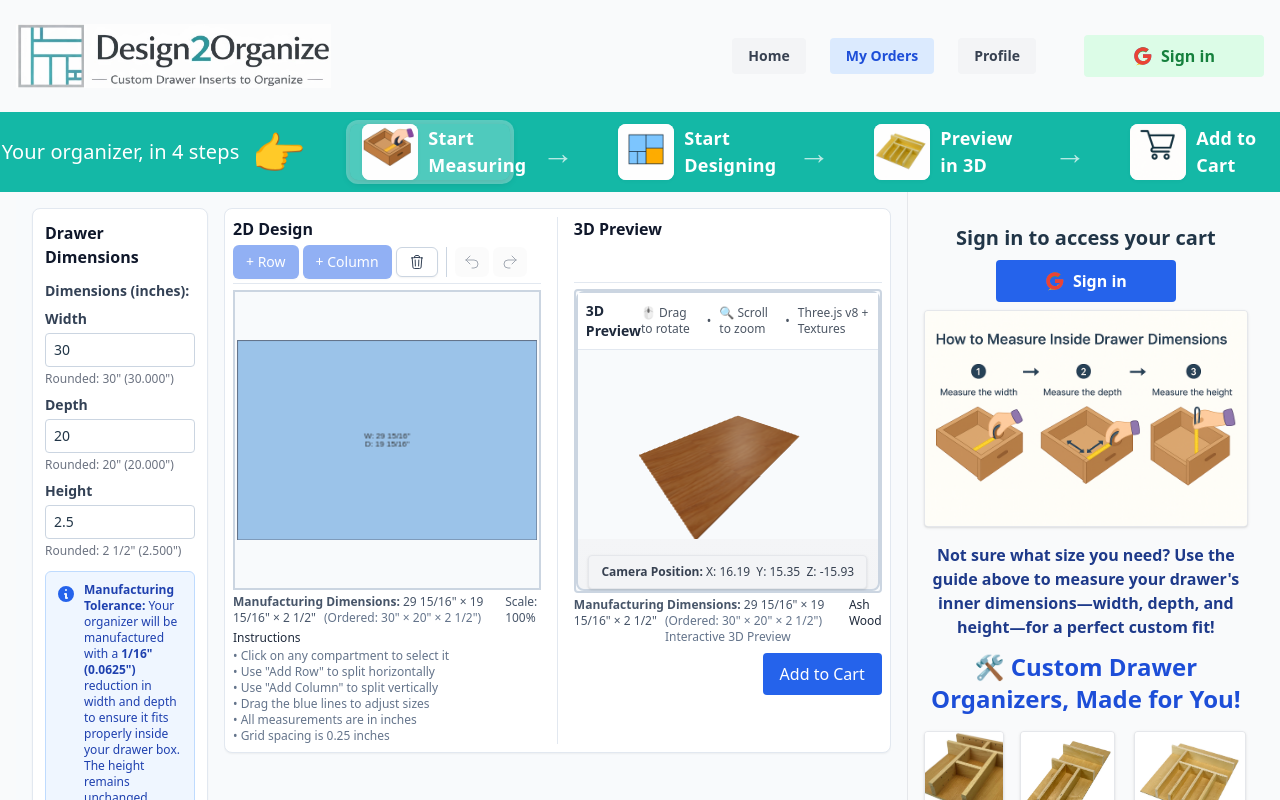
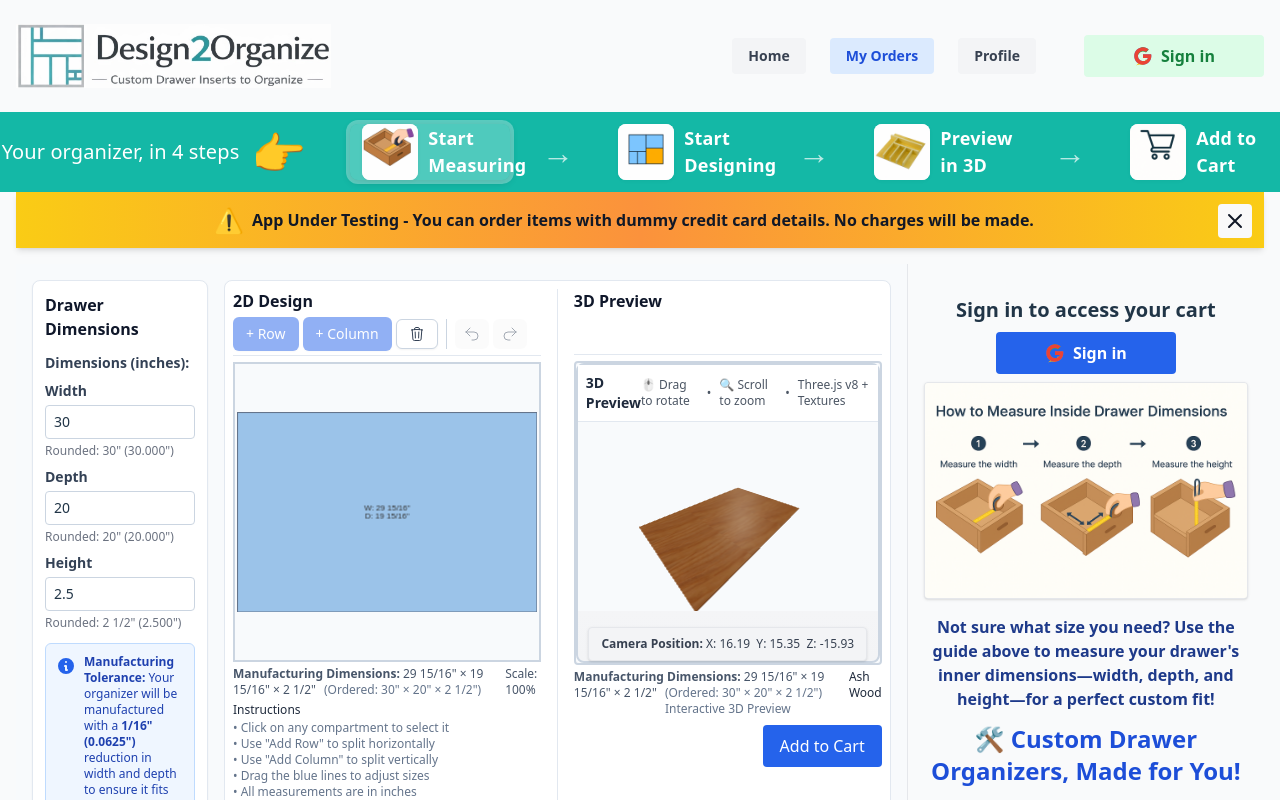
Before and after one commit to rammaradolla/drawer-organizer, a React (Vite) app in the folder client/: page / in a window 1280 px wide. Shown: the top 800 px of the page. Built offline with nearby package versions, Linux system fonts and the light colour scheme.

Commit message:
Added env configuration files and added branches

```diff
--- a/client/src/App.jsx
+++ b/client/src/App.jsx
@@ -47,6 +47,7 @@ function App() {
   const [allUsers, setAllUsers] = useState([]);
   const [toast, setToast] = useState({ message: '', type: '' });
   const [mobileView, setMobileView] = useState('design');
+  const [showUnderConstructionBanner, setShowUnderConstructionBanner] = useState(true);
 
   // Helper to show toast
   const showToast = (message, type = 'info') => {
@@ -517,6 +518,28 @@ function App() {
         )}
         {/* Hide InfoBanner for operations and admin users */}
         {(!user || user.role === 'customer') && <InfoBanner />}
+        {/* Under Construction Banner - Only show for customers */}
+        {(!user || user.role === 'customer') && showUnderConstructionBanner && (
+          <div className="w-full bg-gradient-to-r from-yellow-400 via-orange-400 to-yellow-400 py-3 px-4 mb-4 shadow-md relative">
+            <button
+              onClick={() => {
+                setShowUnderConstructionBanner(false);
+              }}
+              className="absolute top-2 right-2 sm:top-3 sm:right-3 text-gray-900 hover:text-gray-700 focus:outline-none focus:ring-2 focus:ring-gray-900 focus:ring-offset-2 rounded p-1 transition-colors"
+              aria-label="Close banner"
+            >
+              <svg className="w-5 h-5 sm:w-6 sm:h-6" fill="none" stroke="currentColor" viewBox="0 0 24 24">
+                <path strokeLinecap="round" strokeLinejoin="round" strokeWidth={2} d="M6 18L18 6M6 6l12 12" />
+              </svg>
+            </button>
+            <div className="flex items-center justify-center gap-2 text-center pr-8">
+              <span className="text-2xl">⚠️</span>
+              <p className="text-sm sm:text-base font-semibold text-gray-900">
+                App Under Testing - You can order items with dummy credit card details. No charges will be made.
+              </p>
+            </div>
+          </div>
+        )}
         <Routes>
           <Route path="/orders" element={<MyOrders />} />
           <Route path="/fulfillment" element={<Fulfillment />} />
--- a/client/src/components/CheckoutAddressForm.jsx
+++ b/client/src/components/CheckoutAddressForm.jsx
@@ -179,6 +179,19 @@ export default function CheckoutAddressForm({ onAddressesReady, onCancel }) {
           )}
         </div>
 
+        {/* Testing Environment Message */}
+        <div className="bg-blue-50 border-l-4 border-blue-500 p-4 rounded-md mb-4">
+          <div className="flex items-start gap-3">
+            <span className="text-2xl flex-shrink-0">🧪</span>
+            <div>
+              <h4 className="font-semibold text-blue-900 mb-1">Testing Environment</h4>
+              <p className="text-sm text-blue-800">
+                This checkout uses a test payment gateway. You can use dummy credit card details (e.g., <span className="font-mono font-semibold">4242 4242 4242 4242</span>). No actual charges will be made.
+              </p>
+            </div>
+          </div>
+        </div>
+
         {/* Action Buttons */}
         <div className="flex justify-end gap-4 pt-4">
           {onCancel && (
--- a/client/src/components/MyOrders.jsx
+++ b/client/src/components/MyOrders.jsx
@@ -87,27 +87,33 @@ export default function MyOrders() {
             )}
             <div className="flex flex-wrap gap-3">
               {(order.cart_json || []).map((item, idx) => (
-                <div key={idx} className="flex flex-col items-center border rounded p-3 bg-slate-50 min-w-[180px]">
-                  <div className="flex flex-col gap-2 mb-2">
+                <div key={idx} className="flex flex-col border rounded p-3 bg-slate-50 w-full">
+                  <div className="flex flex-row gap-4 mb-3">
                     {item.image2D && (
-                      <div className="flex flex-col items-center">
-                        <div className="text-xs text-gray-500 mb-1 font-medium">2D View</div>
-                        <img src={item.image2D} alt="2D Design" className="w-32 h-24 object-contain border rounded bg-white shadow-sm" />
+                      <div className="flex flex-col items-center flex-1">
+                        <div className="text-xs text-gray-500 mb-2 font-medium">2D View</div>
+                        <div className="w-full max-w-md h-[300px] border rounded bg-white shadow-sm flex items-center justify-center">
+                          <img src={item.image2D} alt="2D Design" className="w-full h-full object-contain" />
+                        </div>
                       </div>
                     )}
                     {item.image3D && (
-                      <div className="flex flex-col items-center">
-                        <div className="text-xs text-gray-500 mb-1 font-medium">3D View</div>
-                        <img src={item.image3D} alt="3D Design" className="w-32 h-24 object-contain border rounded bg-white shadow-sm" />
+                      <div className="flex flex-col items-center flex-1">
+                        <div className="text-xs text-gray-500 mb-2 font-medium">3D View</div>
+                        <div className="w-full max-w-md h-[300px] border rounded bg-white shadow-sm flex items-center justify-center">
+                          <img src={item.image3D} alt="3D Design" className="w-full h-full object-contain" />
+                        </div>
                       </div>
                     )}
                     {!item.image2D && !item.image3D && (
-                      <div className="w-32 h-24 border rounded bg-gray-100 flex items-center justify-center text-xs text-gray-400">No Image</div>
+                      <div className="w-full h-48 border rounded bg-gray-100 flex items-center justify-center text-xs text-gray-400">No Image</div>
                     )}
                   </div>
-                  <div className="text-xs text-slate-700 font-medium">{item.dimensions?.width || 'N/A'}" × {item.dimensions?.depth || 'N/A'}" × {item.dimensions?.height || 'N/A'}"</div>
-                  <div className="text-xs text-slate-500">Qty: {item.quantity || 1}</div>
-                  <div className="text-sm text-blue-700 font-bold">${item.price?.toFixed(2)}</div>
+                  <div className="flex flex-wrap gap-3 items-center justify-center">
+                    <div className="text-xs text-slate-700 font-medium">{item.dimensions?.width || 'N/A'}" × {item.dimensions?.depth || 'N/A'}" × {item.dimensions?.height || 'N/A'}"</div>
+                    <div className="text-xs text-slate-500">Qty: {item.quantity || 1}</div>
+                    <div className="text-sm text-blue-700 font-bold">${item.price?.toFixed(2)}</div>
+                  </div>
                 </div>
               ))}
             </div>
```
